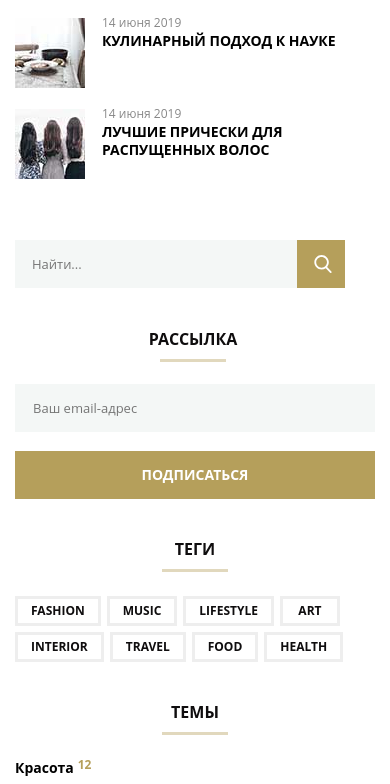
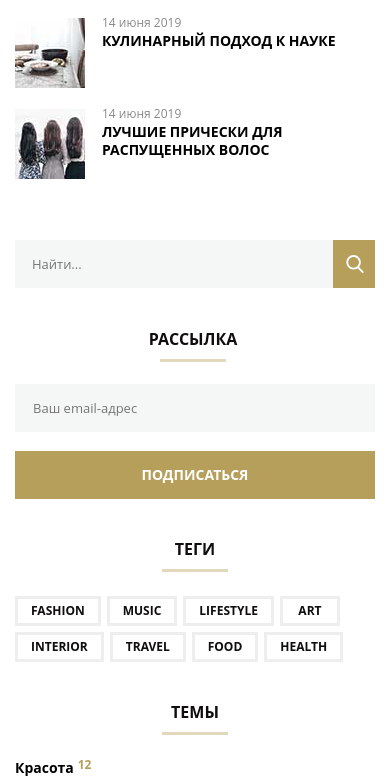
Before and after one commit to Visorana/Visorana.github.io, a plain HTML site: page index.html in a window 390 px wide. Shown: the part 4665-5449 px from the top of the page. Drawn offline with Linux system fonts and the light colour scheme.

Commit message:
small fix

```diff
--- a/css/styles.css
+++ b/css/styles.css
@@ -360,12 +360,16 @@ h5 {
     margin-left: 17px;
 }
 
+.search-form label {
+    width: 100%;
+}
+
 .search-form {
     display: flex;
 }
 
 .search-field {
-    width: 222px;
+    width: 100%;
     height: 48px;
     background-color: #f4f7f6;
     font-size: 13px;
@@ -1112,10 +1116,6 @@ h5 {
         margin-left: 0;
     }
 
-    .search-field {
-        width: 282px;
-    }
-
     .mailing {
         margin-top: 37px;
     }
```
